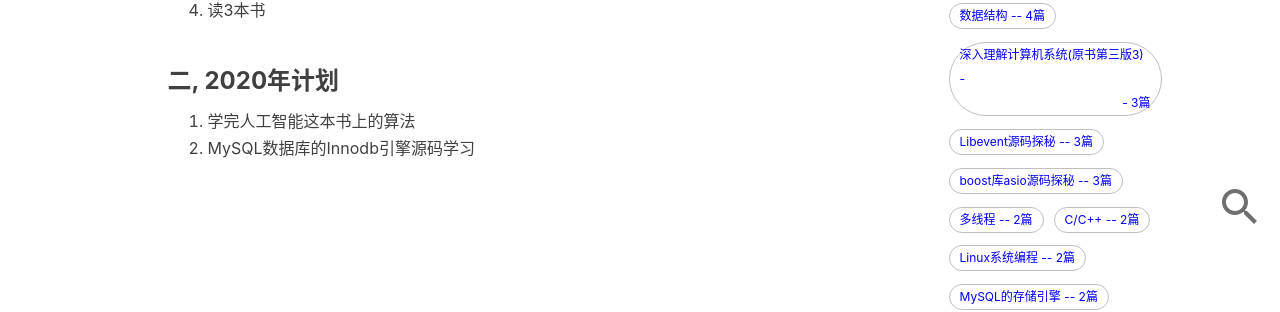
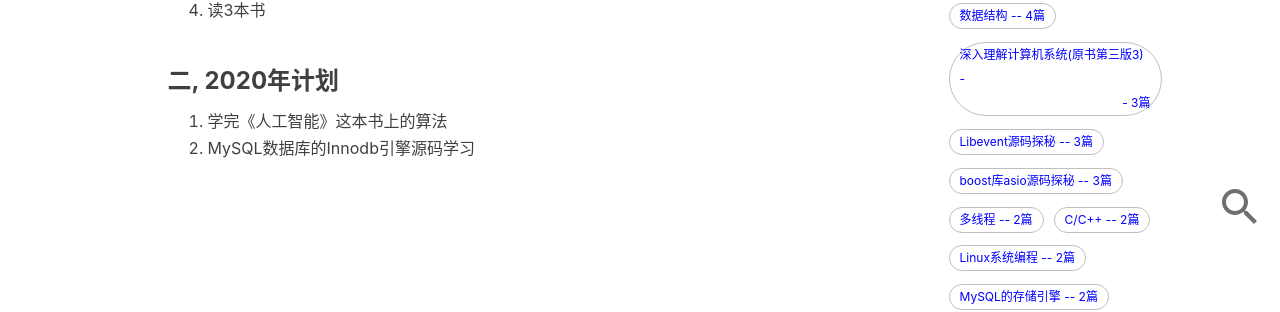
Before and after one commit to chensongpoixs/chensongpoixs.github.io, a Jekyll site: the page built from plan.html, in a window 1280 px wide. Shown: the part 639-951 px from the top of the page. Built offline with Jekyll 4.4.1, drawn with Linux system fonts in a browser that asks for light colours; nearby versions of some CDN libraries; comment, search, counter and statistics services are not loaded.

Commit message:
[《》]

```diff
--- a/_includes/plan/en.md
+++ b/_includes/plan/en.md
@@ -7,5 +7,5 @@
 
 ### 二, Plans for 2020
 
-1. Finish the algorithm in the book of artificial intelligence
+1. Finish the algorithm in the book of《artificial intelligence》
 2. MySQL database source code learning
--- a/_includes/plan/zh.md
+++ b/_includes/plan/zh.md
@@ -7,5 +7,5 @@
 
 ### 二, 2020年计划
 
-1. 学完人工智能这本书上的算法
+1. 学完《人工智能》这本书上的算法
 2. MySQL数据库的Innodb引擎源码学习
```
